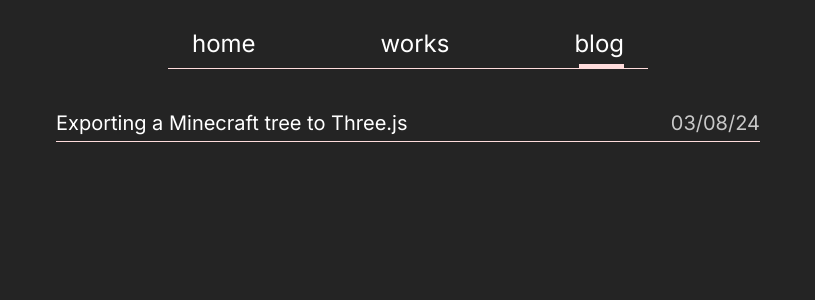
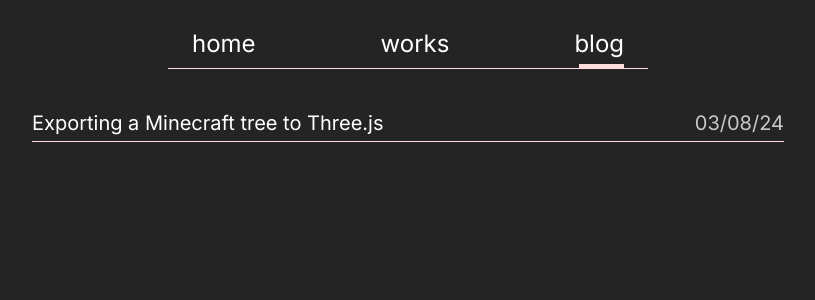
Before and after one commit to rakkateichou/rakkade-su, a Next.js app: page /blog in a window 1280 px wide. Shown: the top 300 px of the page, without its empty margins (232-1047 px from the left). Built offline with nearby package versions, Linux system fonts and the light colour scheme.

Commit message:
home fixes

```diff
--- a/app/_components/tree.tsx
+++ b/app/_components/tree.tsx
@@ -31,7 +31,7 @@ export default function Tree() {
   });
   return (
     <div
-      className={`absolute right-5 top-96 h-[31vh] w-[40vw] pt-8 opacity-0 sm:static sm:max-h-[80vh] sm:min-h-[80vh] sm:w-[55vw] ${classNameAnim}`}
+      className={`flex-grow max-w-[10rem] sm:max-w-[35rem] ${classNameAnim}`}
     >
       <Canvas shadows>
         <ambientLight intensity={1.15} />
--- a/app/blog/page.tsx
+++ b/app/blog/page.tsx
@@ -10,7 +10,7 @@ export default function Blog() {
   ];
 
   return (
-    <main className="fade-in mt-10 px-6 sm:mt-10 sm:px-72">
+    <main className="fade-in mt-10 px-6 sm:mt-10 sm:m-auto sm:max-w-[50rem]">
       {blogPosts.map((post) => (
         <div key={post.link}>
           <div className="flex justify-between text-nowrap text-xl">
--- a/app/home/page.tsx
+++ b/app/home/page.tsx
@@ -3,7 +3,7 @@ import Tree from "../_components/tree";
 
 export default function Home() {
   return (
-    <main className="mt-6 flex flex-row pl-6 sm:mt-10 sm:pl-36">
+    <main className="mt-6 flex items-center justify-center flex-row sm:mt-10 mx-auto ">
       <div className="slide-in-left max-w-[88vw] sm:max-w-[320px]">
         <div className="flex justify-between text-[42px] text-white">
           <b>Ruslan Veselov</b>
@@ -97,7 +97,7 @@ export default function Home() {
           </div>
         </div>
       </div>
-      <div className="flex flex-grow flex-col items-end justify-center sm:pr-10">
+      <div className="flex absolute justify-center top-[27rem] right-[2rem] h-[13rem] w-[10rem] sm:static sm:h-[30rem] sm:w-[30rem] ">
         <Tree />
       </div>
     </main>
```
Also changed, not shown: 1 other file (tests, documents, lock files or other folders).
